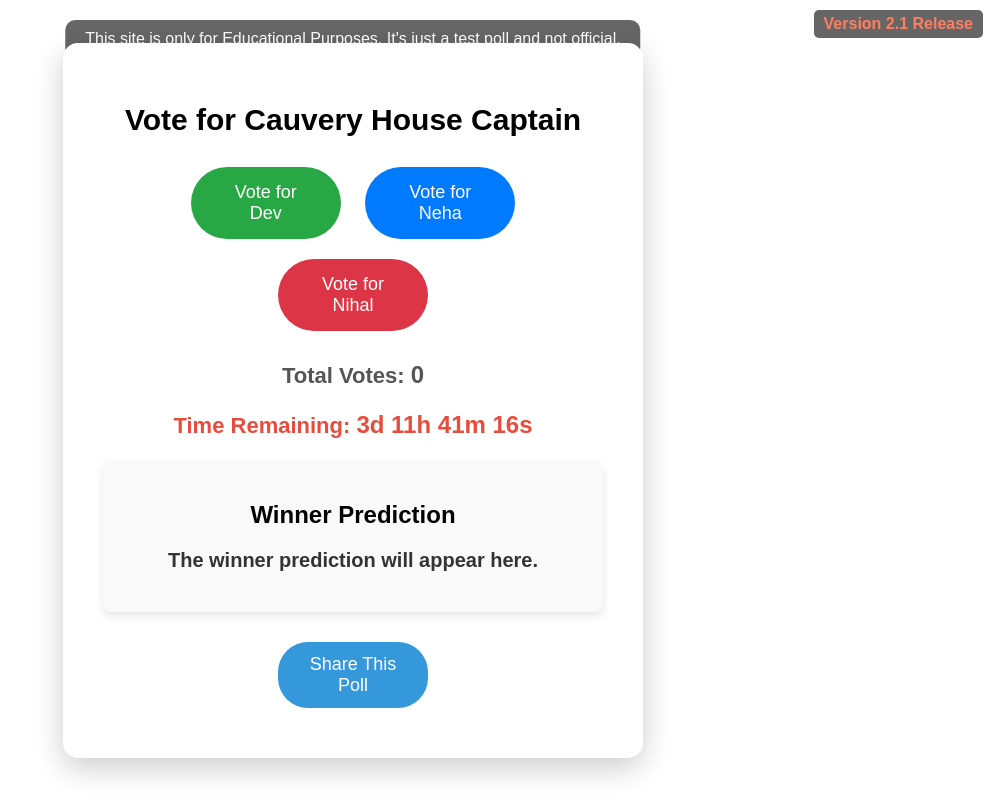
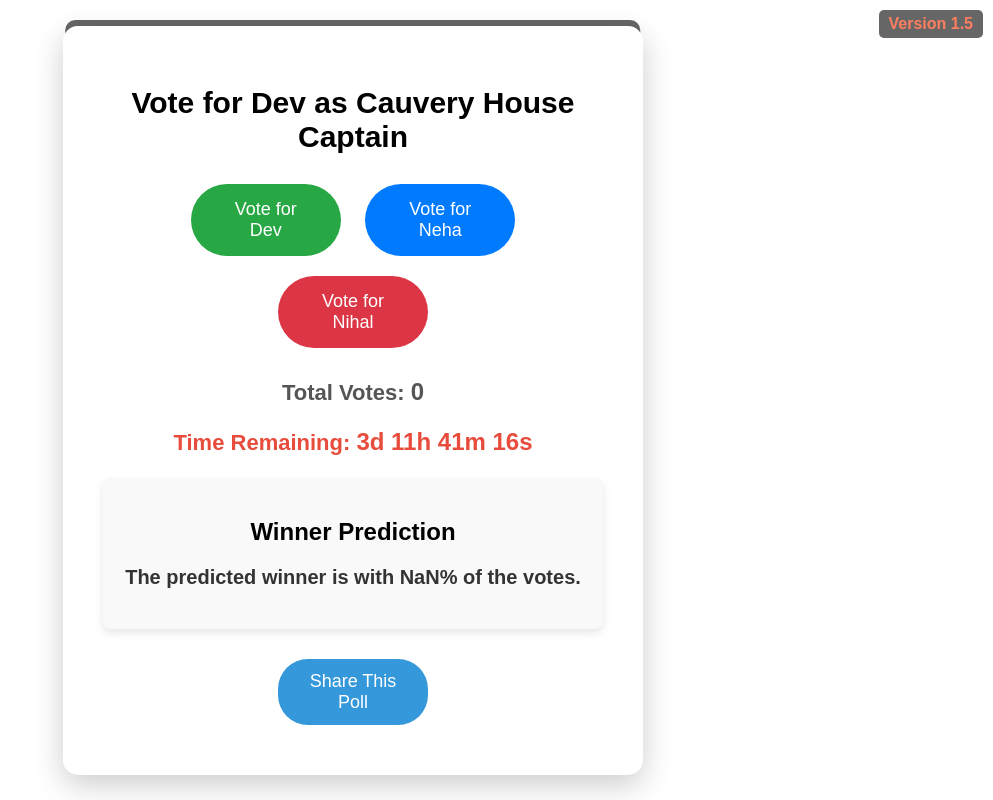
Before and after one commit to Vesni/Dev-Campaign, a plain HTML site: page index.html in a window 1280 px wide. Shown: the whole page, without its empty margins (287-1280 px from the left). Drawn offline with Linux system fonts and the light colour scheme.

Commit message:
Update index.html

```diff
--- a/index.html
+++ b/index.html
@@ -3,7 +3,7 @@
 <head>
     <meta charset="UTF-8">
     <meta name="viewport" content="width=device-width, initial-scale=1.0">
-    <title>Cauvery House Captain</title>
+    <title>Vote for Dev</title>
     <style>
         /* General Body Styling */
         body {
@@ -162,7 +162,7 @@
 
     <!-- Main Container -->
     <div class="container">
-        <h1>Vote for Cauvery House Captain</h1>
+        <h1>Vote for Dev as Cauvery House Captain</h1>
 
         <!-- Vote Buttons -->
         <button id="devVote">Vote for Dev</button>
@@ -187,15 +187,15 @@
 
     <!-- Version Label -->
     <div class="version-label">
-        Version 2.1 Release
+        Version 1.5
     </div>
 
     <script>
-        // Initialize vote counts for each contestant
-        let devVotes = 0;
-        let nehaVotes = 0;
-        let nihalVotes = 0;
-        let totalVotes = 0;
+        // Initialize vote counts from localStorage or default to 0
+        let devVotes = parseInt(localStorage.getItem("devVotes")) || 0;
+        let nehaVotes = parseInt(localStorage.getItem("nehaVotes")) || 0;
+        let nihalVotes = parseInt(localStorage.getItem("nihalVotes")) || 0;
+        let totalVotes = devVotes + nehaVotes + nihalVotes;
 
         // Get references to DOM elements
         let voteCount = document.getElementById("voteCount");
@@ -229,6 +229,8 @@
         document.getElementById("devVote").onclick = function () {
             devVotes++;
             totalVotes++;
+            localStorage.setItem("devVotes", devVotes);
+            localStorage.setItem("totalVotes", totalVotes);
             voteCount.textContent = totalVotes;
             updateWinnerPrediction();
         };
@@ -236,6 +238,8 @@
         document.getElementById("nehaVote").onclick = function () {
             nehaVotes++;
             totalVotes++;
+            localStorage.setItem("nehaVotes", nehaVotes);
+            localStorage.setItem("totalVotes", totalVotes);
             voteCount.textContent = totalVotes;
             updateWinnerPrediction();
         };
@@ -243,6 +247,8 @@
         document.getElementById("nihalVote").onclick = function () {
             nihalVotes++;
             totalVotes++;
+            localStorage.setItem("nihalVotes", nihalVotes);
+            localStorage.setItem("totalVotes", totalVotes);
             voteCount.textContent = totalVotes;
             updateWinnerPrediction();
         };
@@ -281,6 +287,10 @@
                 alert("Sharing not supported on this browser.");
             }
         }
+
+        // Set initial vote count and winner prediction
+        voteCount.textContent = totalVotes;
+        updateWinnerPrediction();
     </script>
 
 </body>
```
